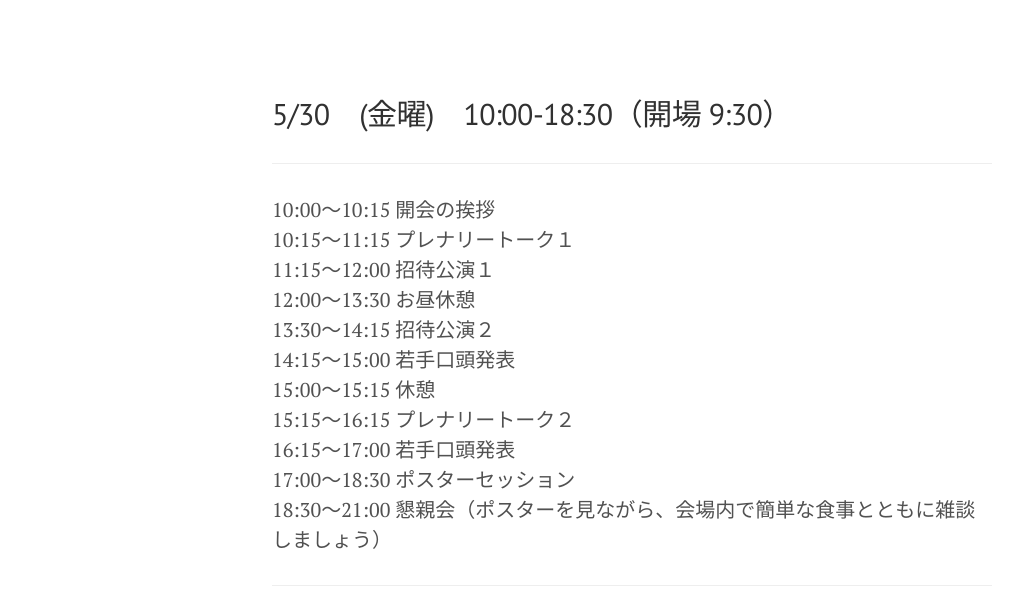
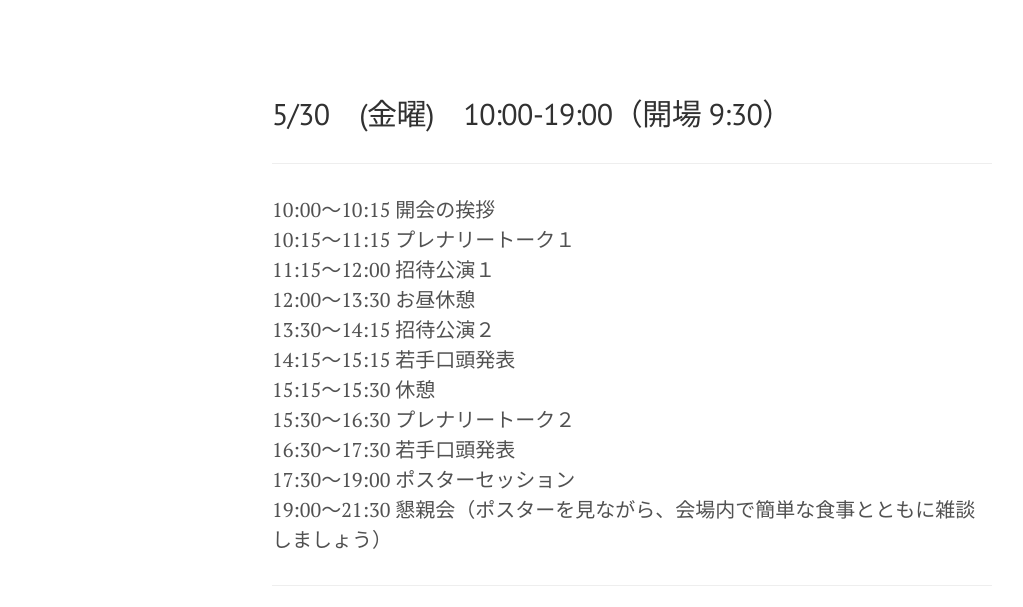
Before and after one commit to SystemsEthology/website, a Jekyll site: the page built from event_01/conference01_program.md, in a window 1280 px wide. Shown: the part 177-784 px from the top of the page, without its empty margins (8-1031 px from the left). Built offline with Jekyll 4.4.1, drawn with Linux system fonts in a browser that asks for light colours.

Commit message:
Update conference01_program.md

```diff
--- a/event_01/conference01_program.md
+++ b/event_01/conference01_program.md
@@ -7,7 +7,7 @@ order: 1
 <br>
 <br>
 
-## 5/30　(金曜)　10:00-18:30（開場 9:30）
+## 5/30　(金曜)　10:00-19:00（開場 9:30）
 ***
 
   10:00〜10:15 開会の挨拶
@@ -15,12 +15,12 @@ order: 1
   11:15〜12:00 招待公演１
   12:00〜13:30 お昼休憩
   13:30〜14:15 招待公演２
-  14:15〜15:00 若手口頭発表
-  15:00〜15:15 休憩
-  15:15〜16:15 プレナリートーク２
-  16:15〜17:00 若手口頭発表
-  17:00〜18:30 ポスターセッション
-  18:30〜21:00 懇親会（ポスターを見ながら、会場内で簡単な食事とともに雑談しましょう）
+  14:15〜15:15 若手口頭発表
+  15:15〜15:30 休憩
+  15:30〜16:30 プレナリートーク２
+  16:30〜17:30 若手口頭発表
+  17:30〜19:00 ポスターセッション
+  19:00〜21:30 懇親会（ポスターを見ながら、会場内で簡単な食事とともに雑談しましょう）
 
 ***
 
```
